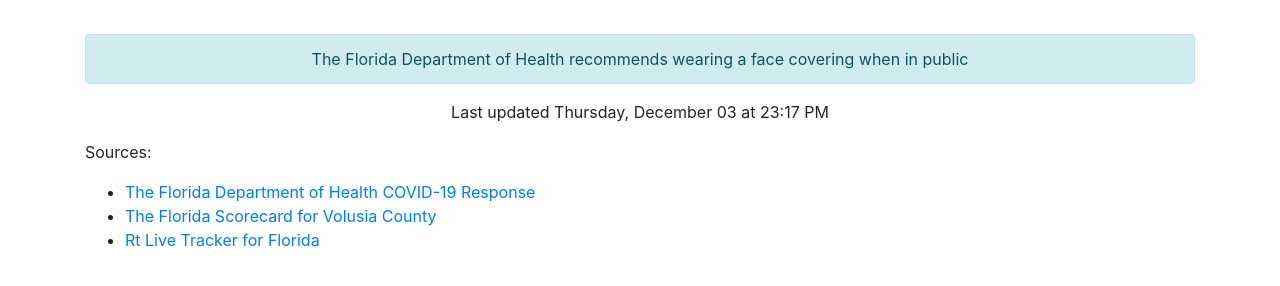
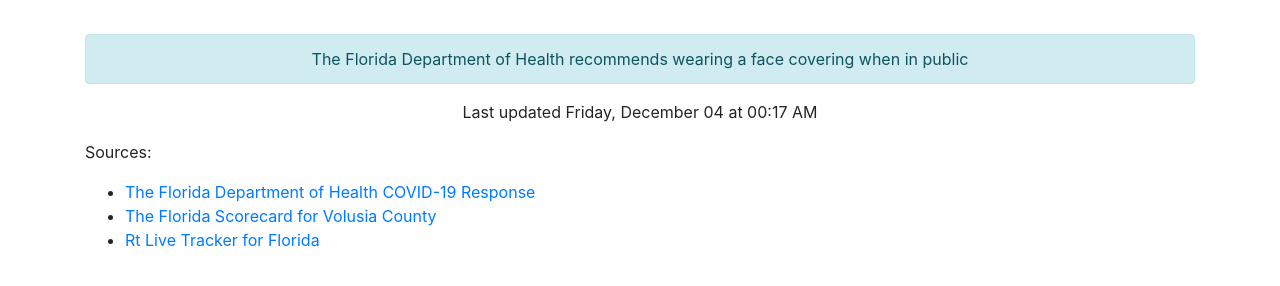
Before and after one commit to thinkjson/timeforchurch, a Jekyll site: the page built from index.md, in a window 1280 px wide. Shown: the part 586-872 px from the top of the page. Built offline with Jekyll 4.4.1, drawn with Linux system fonts in a browser that asks for light colours; our own code applies the rules of GitHub Pages for plain Markdown files.

Commit message:
Updating data

```diff
--- a/_includes/data.html
+++ b/_includes/data.html
@@ -10,4 +10,4 @@
     <div class="outcome text-success">YES</div>
     <div class="alert alert-info" role="alert">The Florida Department of Health recommends wearing a face covering when in public</div>
 
-    <p>Last updated Thursday, December 03 at 23:17 PM</p>
+    <p>Last updated Friday, December 04 at 00:17 AM</p>
```
